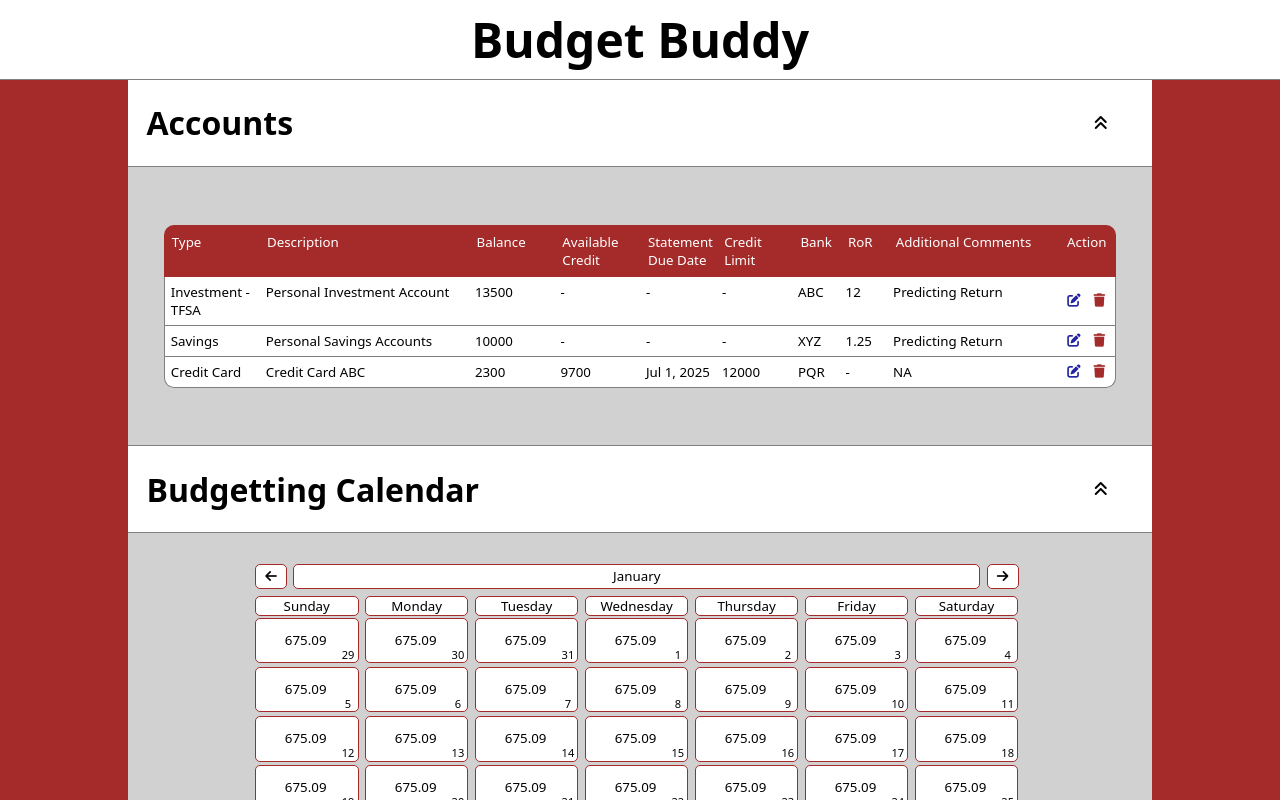
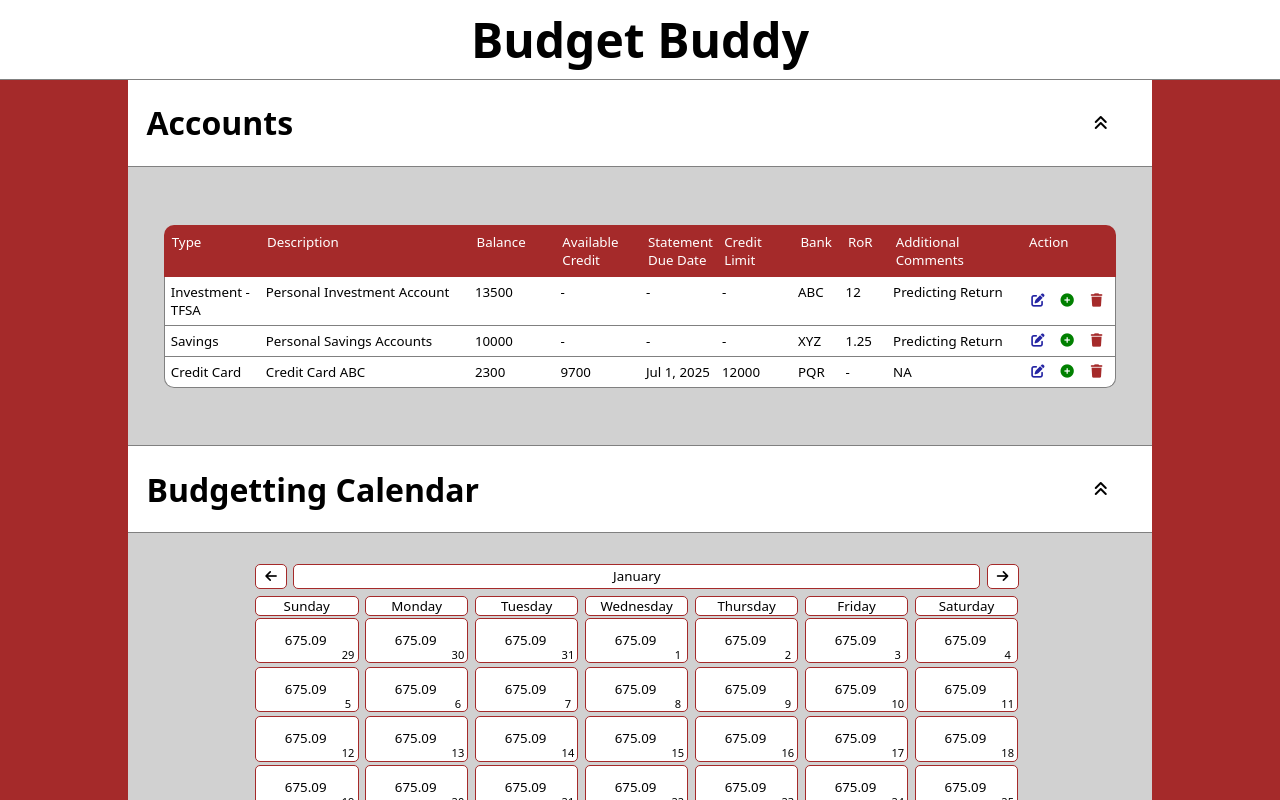
Before and after one commit to SinghTegveer/Budget-Abvt, an Angular app: page / in a window 1280 px wide. Both pictures are taken after a click on the element 1100 px from the left and 122 px from the top of the page. Shown: the top 800 px of the page. Built offline with nearby package versions, Linux system fonts and the light colour scheme.

Commit message:
Adding updating dropdowns to values

```diff
--- a/src/app/accounts/accounts.component.html
+++ b/src/app/accounts/accounts.component.html
@@ -1,3 +1,3 @@
 <div class="accounts-container">
-    <app-general-table [headers]="headers" [widths]="widths" [formats]="formats" [displayData]="displayData" [updatesAllowed]="updatesAllowed"></app-general-table>
+    <app-general-table [headers]="headers" [widths]="widths" [formats]="formats" [displayData]="displayData" [updatesAllowed]="updatesAllowed" [dropdowns]="dropdowns"></app-general-table>
 </div>
--- a/src/app/accounts/accounts.component.ts
+++ b/src/app/accounts/accounts.component.ts
@@ -18,12 +18,18 @@ export class AccountsComponent {
   displayData: Array<any> = new Array();
   accountsList: Array<Account> = new Array();
   updatesAllowed: Array<boolean> = new Array();
+  dropdowns: Array<any> = new Array();
 
   ngOnInit() {
     this.headers = ["Type", "Description", "Balance", "Available Credit", "Statement Due Date", "Credit Limit", "Bank", "RoR", "Additional Comments", "Action"]
-    this.widths = [10, 22, 9, 9, 8, 8, 5, 5, 18, 6];
+    this.widths = [10, 22, 9, 9, 8, 8, 5, 5, 14, 10];
     this.formats = ["String", "String", "Number", "Number", "Date", "Number", "String", "Number", "String", "Action"];
     this.updatesAllowed = [false, true, false, false, true, true, true, true, true, true];
+    let accountsType = [
+      'Investment - TFSA: Wealthsimple',
+      'Credit Card: BankA',
+    ];
+    this.dropdowns = [accountsType, null, null, null, null, null, null, null, null, null]
     let account1 = {
       id: 1,
       userId: 2,
--- a/src/app/general-table/general-table.component.css
+++ b/src/app/general-table/general-table.component.css
@@ -44,10 +44,10 @@
 .action-button-container {
     width: 100%;
     display: grid;
-    grid-template-columns: 50% 50%;
+    grid-template-columns: 33% 33% 33%;
 }
 
-.edit-check-button, .delete-button {
+.edit-check-button, .delete-button, .add-button {
     display: grid;
     justify-content: center;
     align-items: center;
@@ -59,6 +59,10 @@
     color: rgb(36, 36, 163);
 }
 .check {
+    color: green;
+}
+
+.add {
     color: green;
 }
 
@@ -79,6 +83,11 @@
     border-top-right-radius: 10px;
 }
 
+.select-dropdown {
+    width: 95%;
+    padding: 3px;
+}
+
 .data-row {
     display: grid;
     background-color: white;
--- a/src/app/general-table/general-table.component.html
+++ b/src/app/general-table/general-table.component.html
@@ -12,7 +12,7 @@
                 (click)="setTrueColumnDataFlag(i, j)">
                 {{ data | date | default: '-'}}
             </div>
-            <div class="value-container" *ngIf="formats[j] === 'Date' && columnUpdate[i][j]">
+            <div class="value-container" *ngIf="formats[j] === 'Date' && columnUpdate[i][j] && dropdowns[j] === null">
                 <input type="date" class="data-input"/>
             </div>
             <div class="value-container"
@@ -21,7 +21,7 @@
                 (click)="setTrueColumnDataFlag(i, j)">
                 {{ data | default: '-'}}
             </div>
-            <div class="value-container" *ngIf="formats[j] === 'Number' && columnUpdate[i][j]">
+            <div class="value-container" *ngIf="formats[j] === 'Number' && columnUpdate[i][j] && dropdowns[j] === null">
                 <input type="number" class="data-input"/>
             </div>
             <div class="value-container"
@@ -30,13 +30,23 @@
                 (click)="setTrueColumnDataFlag(i, j)">
                 {{ data | default: '-'}}
             </div>
-            <div class="value-container" *ngIf="formats[j] === 'String' && columnUpdate[i][j]">
+            <!-- For String inputs that are customized -->
+            <div class="value-container" *ngIf="formats[j] === 'String' && columnUpdate[i][j] && dropdowns[j] === null">
                 <input type="text" class="data-input">
+            </div>
+            <!-- For inputs that need to be chosen out of dropdown -->
+            <div class="value-container" *ngIf="columnUpdate[i][j] && dropdowns[j] !== null">
+                <select class="select-dropdown">
+                    <option *ngFor="let option of dropdowns[j]" value="option">{{ option }}</option>
+                </select>
             </div>
             <div class="action-button-container" *ngIf="formats[j] === 'Action'">
                 <div class="edit-check-button">
                     <i class="fa-solid fa-pen-to-square edit" *ngIf="!rowUpdate[i]" (click)="updatedSelected(i)"></i>
                     <i class="fa-solid fa-circle-check check" *ngIf="rowUpdate[i]" (click)="callUpdateApi(i)"></i>
+                </div>
+                <div class="add-button">
+                    <i class="fa-solid fa-circle-plus add" (click)="addNewValueDropdown()"></i>
                 </div>
                 <div class="delete-button">
                     <i class="fa-solid fa-trash delete" (click)="deleteRow(i)"></i>
--- a/src/app/general-table/general-table.component.ts
+++ b/src/app/general-table/general-table.component.ts
@@ -14,6 +14,7 @@ export class GeneralTableComponent {
   @Input() widths: Array<number> = new Array(); // List of Column Widths - Total 100
   @Input() formats: Array<string> = new Array(); // List of Column Formats
   @Input() displayData: Array<any> = new Array(); // Data to display in the table rows
+  @Input() dropdowns: Array<any> = new Array();
   @Input() addApiUrl: string = ''; // URL for Add API
   @Input() deleteApiUrl: string = ''; // URL for Delete API - If null add extra column
   @Input() updateApiUrl: string = ''; // URL for Put call
@@ -27,7 +28,7 @@ export class GeneralTableComponent {
     console.log('General Table Component');
     this.rowUpdate = new Array(this.displayData.length).fill(false);
     for (let i = 0; i < this.displayData.length; i++) {
-      this.columnUpdate.push(new Array(this.headers.length).fill(false))
+      this.columnUpdate.push(new Array(this.headers.length).fill(false));
     }
   }
 
@@ -50,19 +51,24 @@ export class GeneralTableComponent {
   // Method to change row background on edit button click
   getRowBackgroundColor(i: number) {
     console.log('Get Row Background Color called');
-    return this.rowUpdate[i] ? '#f2f2f2': 'white';
+    return this.rowUpdate[i] ? '#f2f2f2' : 'white';
   }
 
   // Method to call delete API for row
   deleteRow(i: number) {
-    console.log("Delete Row method called0");
+    console.log('Delete Row method called0');
   }
 
   setTrueColumnDataFlag(i: number, j: number) {
-    console.log("Column Update Indexes: ", i, j);
+    console.log('Column Update Indexes: ', i, j);
     if (this.rowUpdate[i]) {
       this.columnUpdate[i][j] = true;
     }
     console.log('Column Update: ', this.columnUpdate);
   }
+
+  // Method to add new row and trigger save
+  addNewValueDropdown() {
+    console.log("Add new row dropdown called");
+  }
 }
--- a/src/app/transaction-detail/transaction-detail.component.html
+++ b/src/app/transaction-detail/transaction-detail.component.html
@@ -1,3 +1,3 @@
 <div class="transactions-container">
-    <app-general-table [headers]="headers" [widths]="widths" [formats]="formats" [displayData]="displayData" [updatesAllowed]="updatesAllowed"></app-general-table>
+    <app-general-table [headers]="headers" [widths]="widths" [formats]="formats" [displayData]="displayData" [updatesAllowed]="updatesAllowed" [dropdowns]="dropdowns"></app-general-table>
 </div>
--- a/src/app/transaction-detail/transaction-detail.component.ts
+++ b/src/app/transaction-detail/transaction-detail.component.ts
@@ -18,10 +18,15 @@ export class TransactionDetailComponent {
 
   ngOnInit() {
     this.headers = ["Description", "Account Type", "Transaction Category", "Amount", "Date", "Additional Comments", "Added", "Realized", "Frequency", "Action"];
-    this.widths = [17, 14, 14, 8, 8, 15, 5, 5, 8, 6];
+    this.widths = [17, 14, 14, 8, 8, 11, 5, 5, 8, 10];
     this.formats = ["String", "String", "String", "Number", "Date", "String", "Boolean", "Boolean", "String", "Action"];
-    this.dropdowns = [null, [], [], null, null, null, [], [], [], null]
-    this.updatesAllowed = [true, true, true, true, true, true, true, true, true, true];
+    // Returned by the API as the accounts user has
+    let accountsType = ["Investment - TFSA: Wealthsimple", "Credit Card: BankA"];
+    let transactionsType = ["Income - Pay", "Income - Other", "Investment - A", "Investment - B", "Investment - C", "Savings", "Essential", "Periodic Payments", "Non-essential"];
+    let frequencyDropdown = ["Once", "Weekly", "Biweekly", "Monthly"];
+    let booleanDropdown = ["Yes", "No"]
+    this.dropdowns = [null, accountsType, transactionsType, null, null, null, booleanDropdown, booleanDropdown, frequencyDropdown, null];
+    this.updatesAllowed = [true, false, true, true, true, true, true, true, true, true];
     this.displayData = [
       [
         'Walmart Groceries',
@@ -50,7 +55,7 @@ export class TransactionDetailComponent {
       [
         'Investment',
         'Investment - TFSA',
-        'INvestment - TFSA',
+        'Investment - TFSA',
         2000.00,
         new Date(2025, 2, 7),
         '',
```
